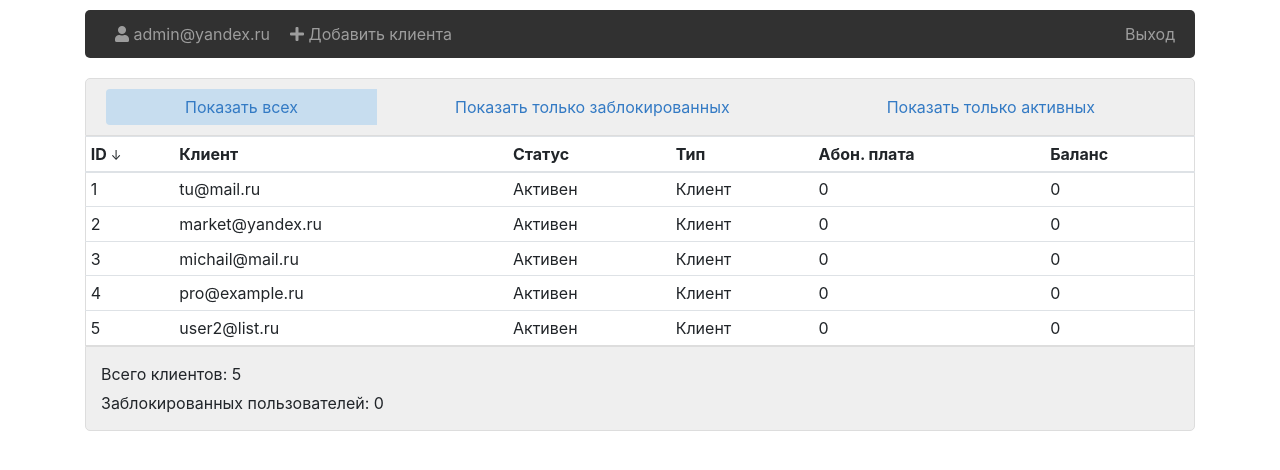
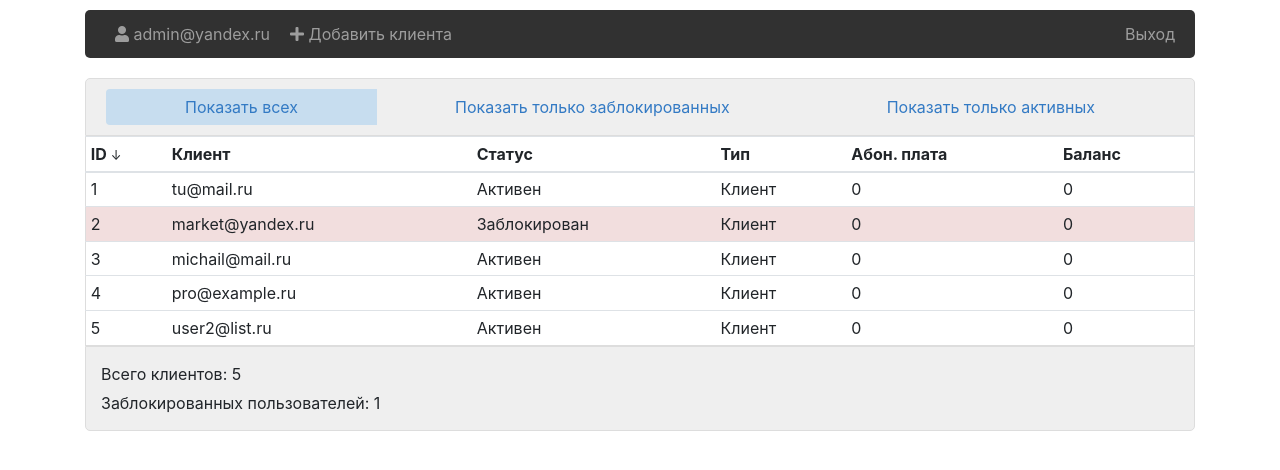
Before and after one commit to EvgenyMinin/React_Admin, a React (Create React App) app: page / in a window 1280 px wide. Shown: the top 470 px of the page. Built offline with nearby package versions, Linux system fonts and the light colour scheme.

Commit message:
add: styles & count of blocked users

```diff
--- a/src/components/App/App.jsx
+++ b/src/components/App/App.jsx
@@ -63,6 +63,7 @@ class App extends Component {
 
     render() {
         const { users, sortField, order, selectFilter } = this.state;
+        const blockUsersCount = users.filter(user => user.isBlock).length;
         const usersCount = users.length;
         const visibleUsers = this.getFilteredUsers(users, selectFilter);
         return (
@@ -81,7 +82,10 @@ class App extends Component {
                     sortField={sortField}
                     order={order}
                 />
-                <Footer usersCount={usersCount}/>
+                <Footer
+                    usersCount={usersCount}
+                    blockUsersCount={blockUsersCount}
+                />
             </div>
         );
     }
--- a/src/components/Footer/Footer.jsx
+++ b/src/components/Footer/Footer.jsx
@@ -2,11 +2,11 @@ import React from 'react';
 import 'bootstrap/dist/css/bootstrap.min.css';
 import './Footer.scss';
 
-const Footer = ({usersCount}) => {
+const Footer = ({usersCount, blockUsersCount}) => {
     return (
         <div className="footer">
             <p>Всего клиентов: {usersCount}</p>
-            <p>Заблокированных пользователей: 0</p>
+            <p>Заблокированных пользователей: {blockUsersCount}</p>
         </div>
     );
 }
--- a/src/components/ItemStatusFilter/ItemStatusFilter.scss
+++ b/src/components/ItemStatusFilter/ItemStatusFilter.scss
@@ -2,6 +2,7 @@ $bgcolor: #efefef;
 $borderColor: #ddd;
 $textColor: #337ac4;
 $buttonColor: #c7ddef;
+$buttonHoverColor: #ccc;
 
 .itemStatusFilter {
     display: flex;
@@ -17,6 +18,10 @@ $buttonColor: #c7ddef;
 .custom-button {
     color: $textColor;
     padding: 5px 0;
+    &:hover {
+        background-color: $buttonHoverColor;
+        color: $textColor;
+    }
 }
 
 .active {
--- a/src/components/Table/Table.jsx
+++ b/src/components/Table/Table.jsx
@@ -4,11 +4,14 @@ import './Table.scss';
 
 const Table = ({ users, onSort, sortField, order }) => {
     const elements = users.map(user => {
+        const isBlock = user.isBlock;
+        let className = '';
+        if (isBlock) className += ' block';
         return (
-            <tr key={user.id}>
+            <tr key={user.id} className={className}>
                 <td>{user.id}</td>
                 <td>{user.email}</td>
-                <td>{user.status}</td>
+                <td>{user.isBlock ? 'Заблокирован' : 'Активен'}</td>
                 <td>{user.type}</td>
                 <td>{user.subpay}</td>
                 <td>{user.balance}</td>
--- a/src/components/Table/Table.scss
+++ b/src/components/Table/Table.scss
@@ -1,4 +1,5 @@
 $borderColor: #ddd;
+$bgcolorBlockUser: #f2dede;
 
 .custom-table {
     border: 1px solid $borderColor;
@@ -8,3 +9,7 @@ $borderColor: #ddd;
 thead > tr > th {
     cursor: pointer;
 }
+
+.block {
+    background-color: $bgcolorBlockUser;
+}
--- a/src/helpers/users.js
+++ b/src/helpers/users.js
@@ -17,7 +17,7 @@ const createUser = (email, status = 'Активен', type = 'Клиент', sub
 
 const initialUsers = [
     createUser('tu@mail.ru'),
-    createUser('market@yandex.ru', 'Активен', 'Клиент', 0, 0, '12345567889', 'qwerqweqwe', 'Кафе', true ),
+    createUser('market@yandex.ru', 'Заблокирован', 'Клиент', 0, 0, '12345567889', 'qwerqweqwe', 'Кафе', true ),
     createUser('michail@mail.ru'),
     createUser('pro@example.ru'),
     createUser('user2@list.ru'),
```
